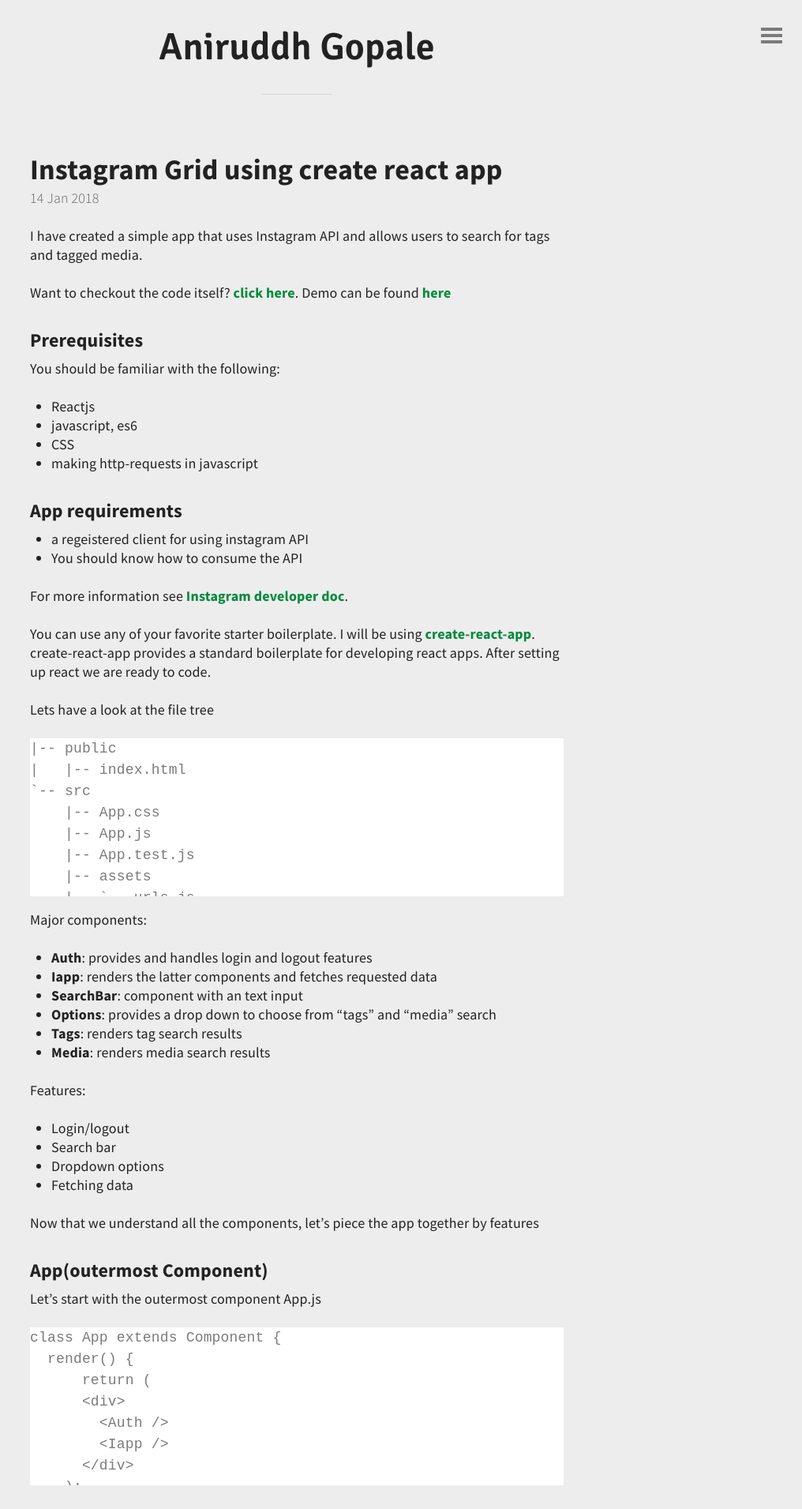
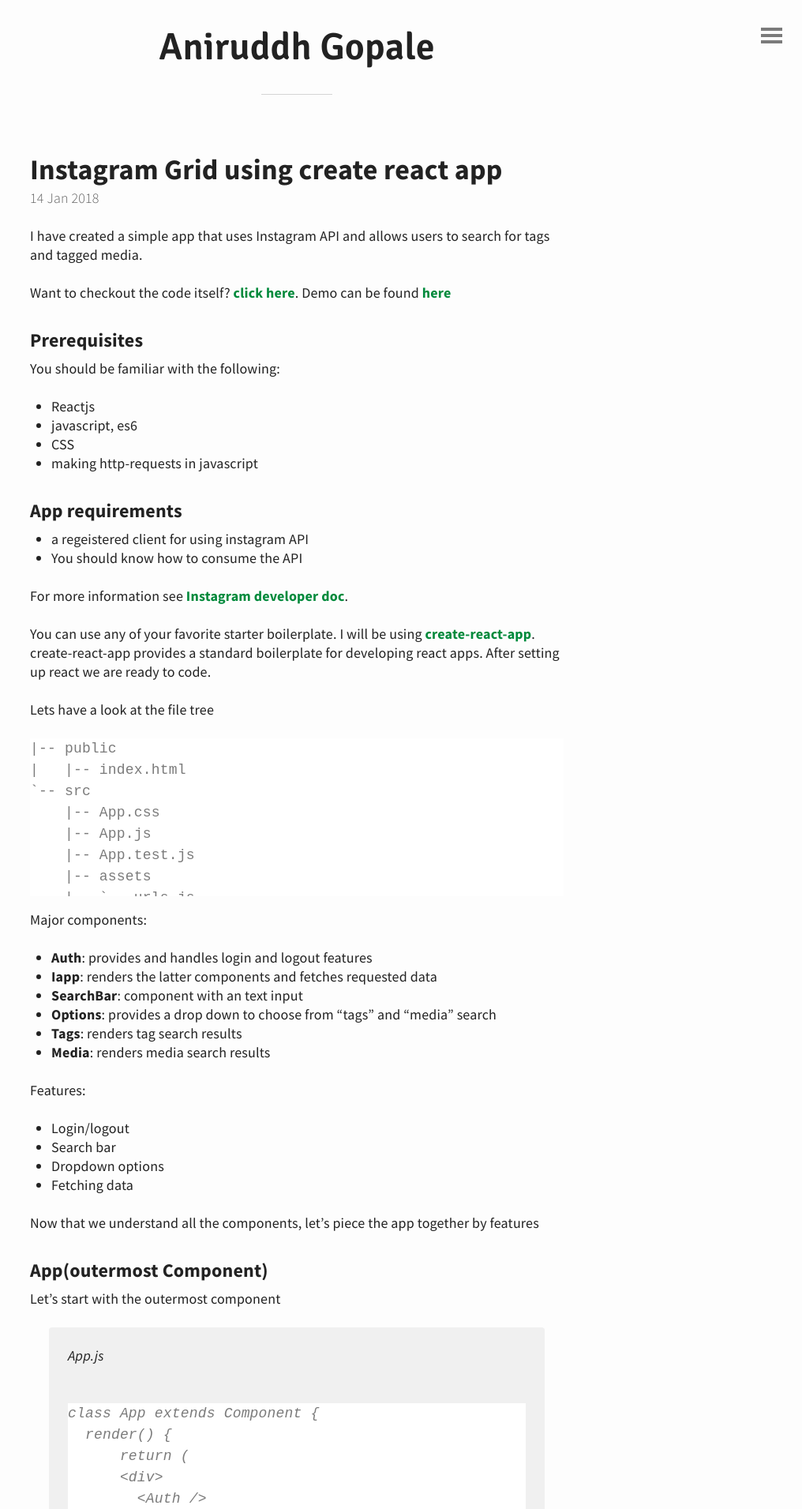
Before and after one commit to anigopale/anigopale.github.io, a Jekyll site: the page built from _posts/2018-01-14-insta-app.md, in a window 1280 px wide. Shown: the top 1911 px of the page at 79% size, without its empty margins (264-1280 px from the left). Built offline with Jekyll 4.4.1, drawn with Linux system fonts in a browser that asks for light colours; comment, search, counter and statistics services are not loaded; some of the changed text lies outside the part shown.

Commit message:
minor edits

````diff
--- a/_posts/2018-01-14-insta-app.md
+++ b/_posts/2018-01-14-insta-app.md
@@ -71,7 +71,7 @@
 
 #### App(outermost Component)
 Let's start with the outermost component
-App.js
+>App.js
 ```
 class App extends Component {
   render() {
@@ -88,7 +88,7 @@
 #### Login/logout feature
 
 (NOTE: Make sure you go through [Instagram API doc](https://www.instagram.com/developer/))
-auth.js
+>auth.js
 ```
 class Auth extends Component {
   render() {
@@ -142,13 +149,14 @@
   );
 }
 ```
+
 >
 ![login/logout](/assets/insta-app/login-logout.gif)
 login/logout
 
 #### Iapp component
 Iapp will conditionally render components based on login status.
-iapp.js
+>iapp.js
 ```
 class Iapp extends Component {
   render(){
@@ -188,7 +202,7 @@
 Now that we have Iapp set up, we can add other features by diving into child components
 
 #### Search bar
-search_bar.js
+>search_bar.js
 ```
 class Search extends Component {
   render() {
@@ -221,7 +240,7 @@
 #### Dropdown options
 
 Options component can be created similar to the Search component, like so:
-options.js
+>options.js
 ```
 class Options extends Component {
   handleChange(event){
@@ -239,6 +258,7 @@
   }
 }
 ```
+
 >
 ![options](/assets/insta-app/options.gif)
 Dropdown Options
--- a/_sass/base.scss
+++ b/_sass/base.scss
@@ -19,7 +19,7 @@
 /*- Base color -*/
 
 $main-color: #008A3C;
-$background-color: #ededed;
+$background-color: #FDFDFD;
 $text-color: #222222;
 
 /*- Base settings -*/
````
Also changed, not shown: other parts of _posts/2018-01-14-insta-app.md (+18 -0 lines).
